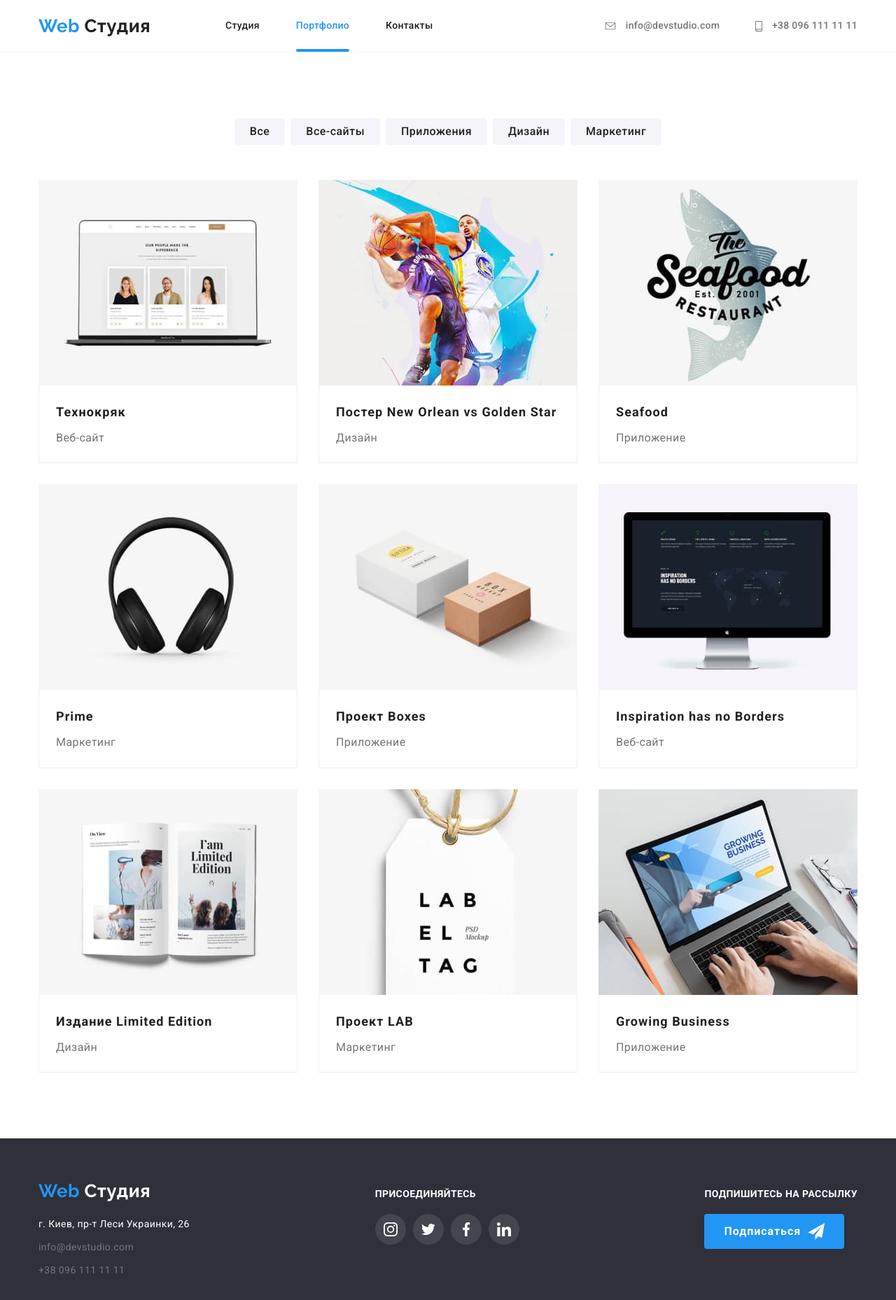
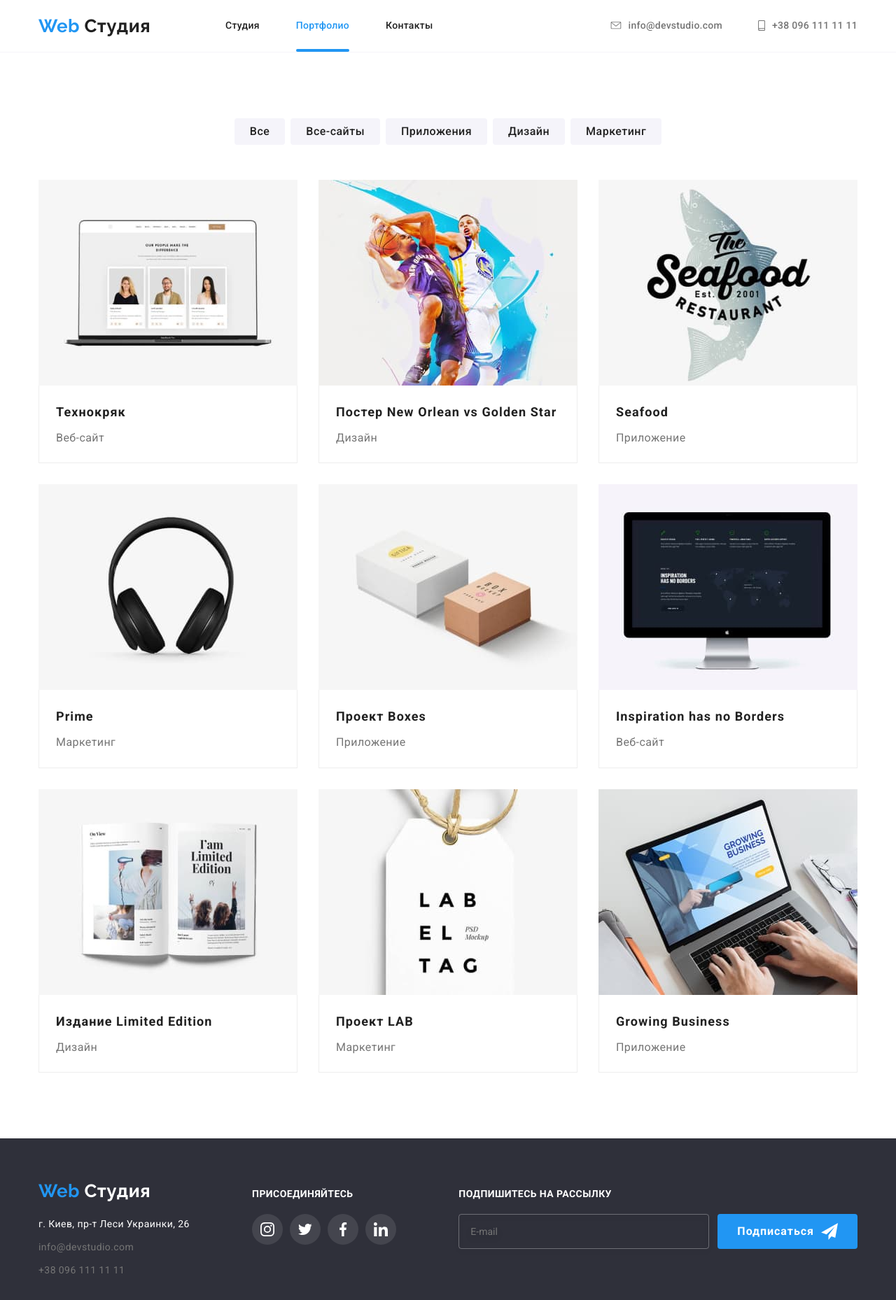
Before and after one commit to OleksandrBalashov/goit-markup-hw-05, a plain HTML site: page portfolio.html in a window 1280 px wide. Shown: the whole page at 70% size. Drawn offline with nearby package versions, Linux system fonts and the light colour scheme.

Commit message:
fixed fill

```diff
--- a/css/common.css
+++ b/css/common.css
@@ -162,22 +162,25 @@ img {
   margin-left: auto;
 }
 
+.address-item .link {
+  display: flex;
+  justify-content: center;
+  align-items: center;
+}
+
 .icon-address {
+  display: block;
   margin: 0;
   margin-right: 10px;
-  vertical-align: middle;
-}
+  fill: currentColor;
 
-.address-text {
-  vertical-align: middle;
+  transition: fill var(--transition-duration) var(--transition-timing-function);
 }
 
 .site-address a {
   color: var(--primary-text-color);
-  fill: var(--primary-text-color);
 
-  transition: color var(--transition-duration) var(--transition-timing-function),
-    fill var(--transition-duration) var(--transition-timing-function);
+  transition: color var(--transition-duration) var(--transition-timing-function);
 }
 
 .site-address .address-item:not(:last-child) {
@@ -187,7 +190,6 @@ img {
 .site-address a:hover,
 .site-address a:focus {
   color: var(--accent-color);
-  fill: var(--accent-color);
 }
 
 /* ФУТЕР */
@@ -301,13 +303,31 @@ footer {
   text-transform: uppercase;
 }
 
+.flex-wrap {
+  display: flex;
+}
+
+.email {
+  width: 358px;
+  height: 50px;
+  padding: 15px 16px;
+  margin: 0;
+  margin-right: 12px;
+  border: 1px solid rgba(255, 255, 255, 0.3);
+  border-radius: 4px;
+
+  filter: drop-shadow(0px 4px 4px rgba(0, 0, 0, 0.15));
+
+  background-color: transparent;
+}
 .button {
-  display: flex;
+  display: inline-flex;
   align-items: center;
 
   border: none;
   border-radius: 4px;
   padding: 10px 28px;
+  margin: 0;
 
   color: var(--primary-white-color);
   background-color: var(--accent-color);
--- a/portfolio.html
+++ b/portfolio.html
@@ -333,14 +333,19 @@
         </div>
 
         <div class="auth-container">
+          <form action="">
             <b class="auth">Подпишитесь на рассылку</b>
-          <button type="button" class="button">
+            <div class="flex-wrap">
+              <input type="email" placeholder="E-mail" class="email" />
+              <button type="submit" class="button">
                 Подписаться
                 <svg class="icon-send">
                   <use href="./images/svg/sprite.svg#icon-telegram"></use>
                 </svg>
               </button>
             </div>
+          </form>
+        </div>
       </div>
     </footer>
   </body>
```
Also changed, not shown: css/main.css (+11 -6 lines), index.html (+5 -1 lines). Lines whose indentation alone changed are shown as unchanged.
